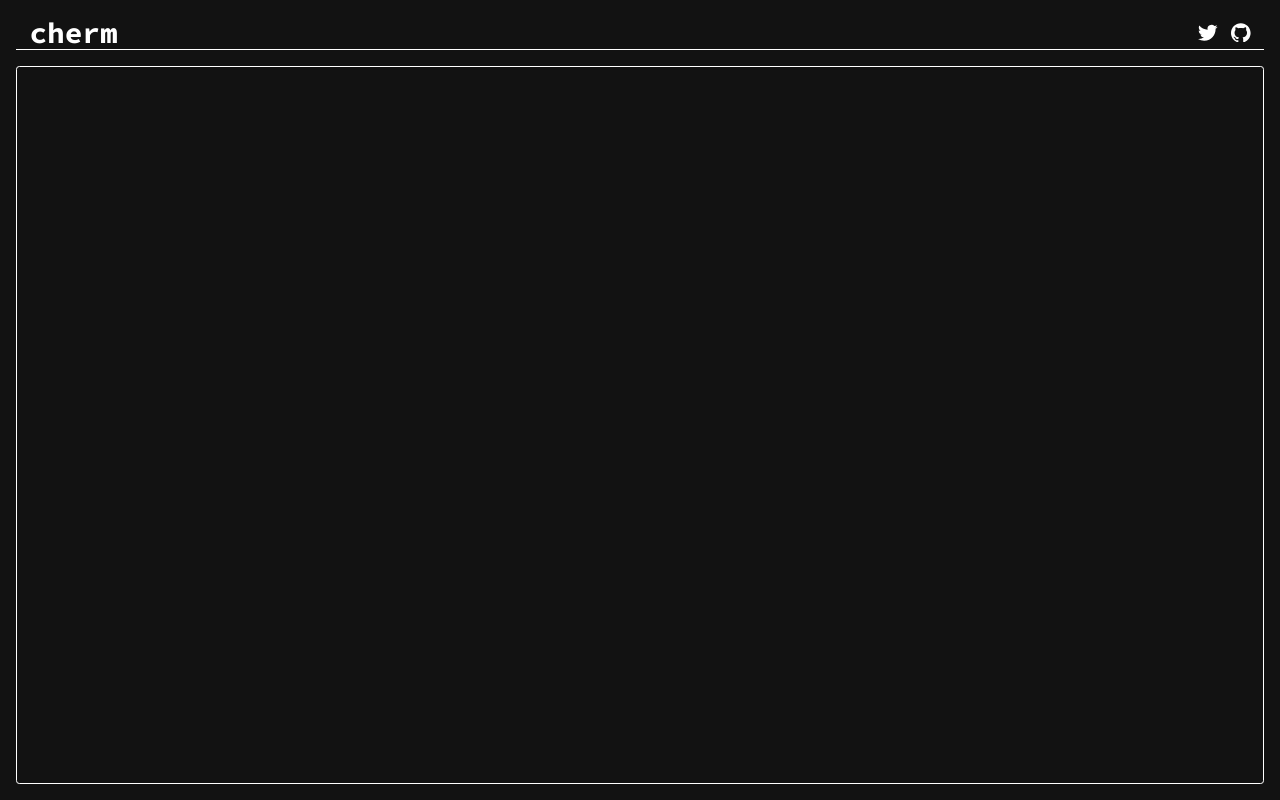
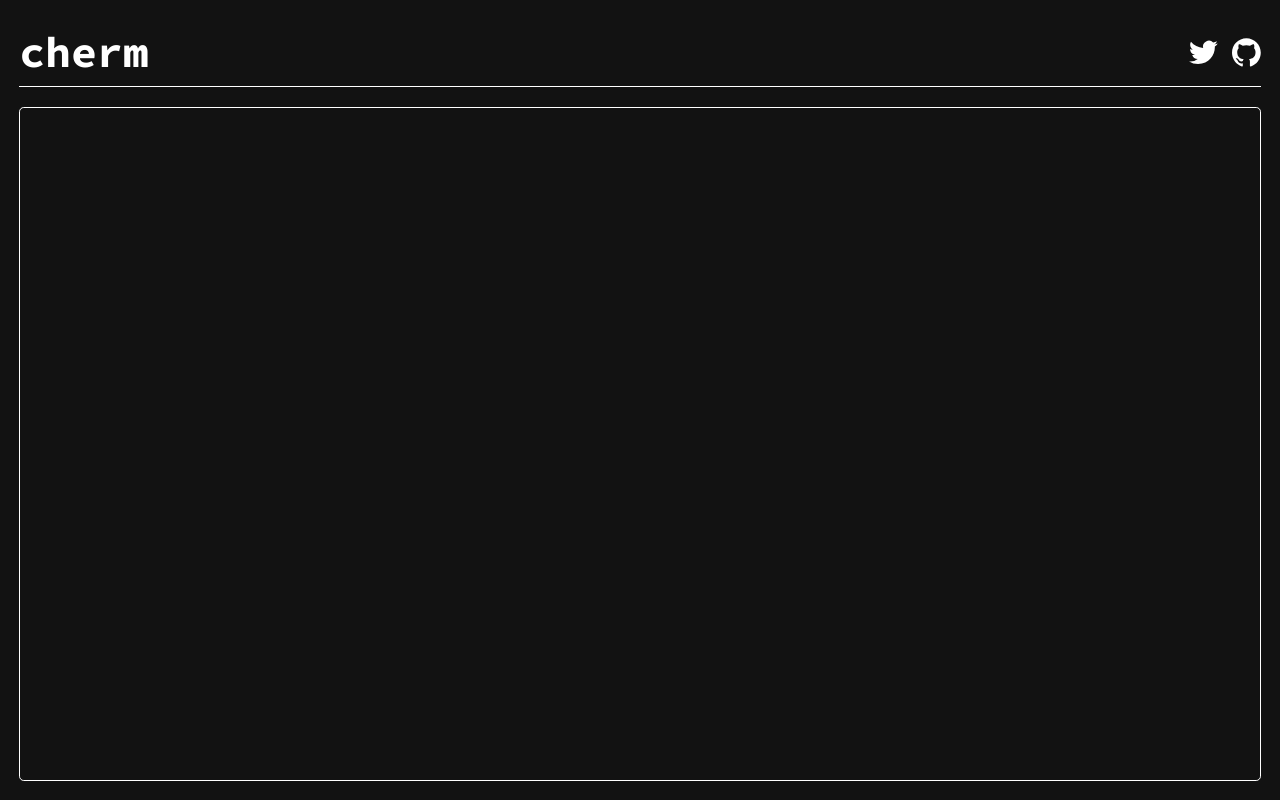
Before and after one commit to k14lb3/cherm, a Next.js app: page / in a window 1280 px wide. Built offline with nearby package versions, Linux system fonts and the light colour scheme.

Commit message:
Change sizes on root div, Header component, and Chatbox component

```diff
--- a/src/components/chatbox/index.tsx
+++ b/src/components/chatbox/index.tsx
@@ -2,7 +2,7 @@ import React from 'react';
 
 const ChatBox: React.FC = () => {
   return (
-    <div className="flex-grow p-[2.0429vh] mt-[2.0429vh] border-solid border-[0.10214vh] border-white rounded-[0.40858vh]"></div>
+    <div className="flex-grow p-4 mt-4 border-solid border-[0.025rem] border-white rounded"></div>
   );
 };
 
--- a/src/components/header/index.tsx
+++ b/src/components/header/index.tsx
@@ -35,14 +35,14 @@ const socials = [
 const Header: React.FC = () => {
   return (
     <header>
-      <div className="flex justify-between items-center py-[0.81716vh] px-[1.63432vh] border-solid border-b-[0.10214vh] border-white">
-        <h1 className="text-[3.67722vh] select-none">cherm</h1>
-        <div className="flex space-x-[1.63432vh]">
+      <div className="flex justify-between items-center py-2 border-solid border-b-[0.025rem] border-white">
+        <h1 className="text-4xl select-none">cherm</h1>
+        <div className="flex space-x-3">
           {socials.map(({ link, icon: Icon }) => (
             <Link key={link} href={link} passHref>
               <a target="_blank" rel="noopener noreferrer">
                 <Icon
-                  className="aspect-square h-[2.45148vh] hover:opacity-80"
+                  className="aspect-square h-6 hover:opacity-80"
                   fill="#ffffff"
                 />
               </a>
--- a/src/styles/globals.css
+++ b/src/styles/globals.css
@@ -11,7 +11,7 @@
 
   html,
   body {
-    @apply font-sauce text-[1.63432vh] leading-[2.45148vh];
+    @apply font-sauce text-[2.3988vh] leading-[3.5982vh];
   }
 
   h1,
@@ -25,5 +25,5 @@
 }
 
 #__next {
-  @apply flex flex-col h-screen w-screen bg-black p-[2.0429vh] text-white;
+  @apply flex flex-col h-screen w-screen bg-black p-4 text-white;
 }
```
